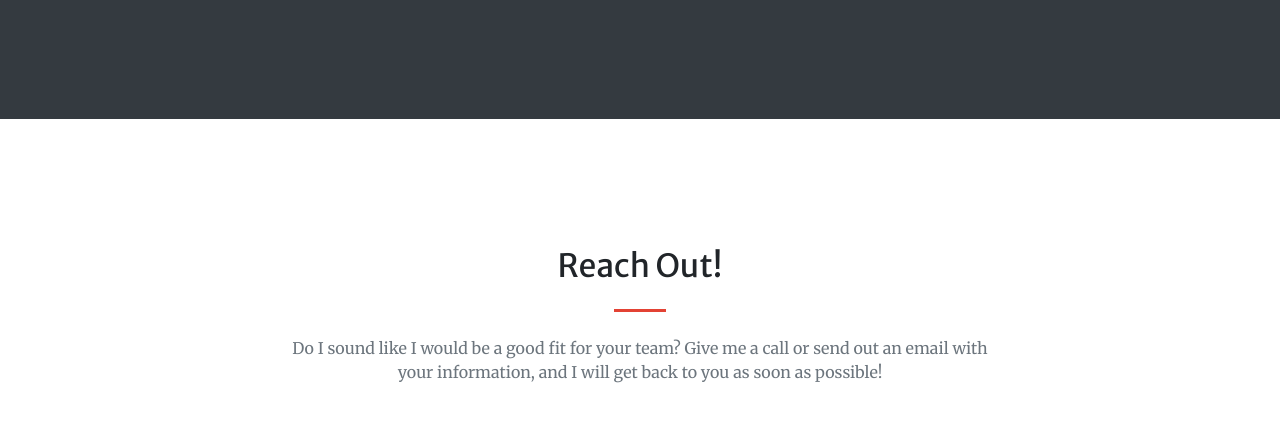
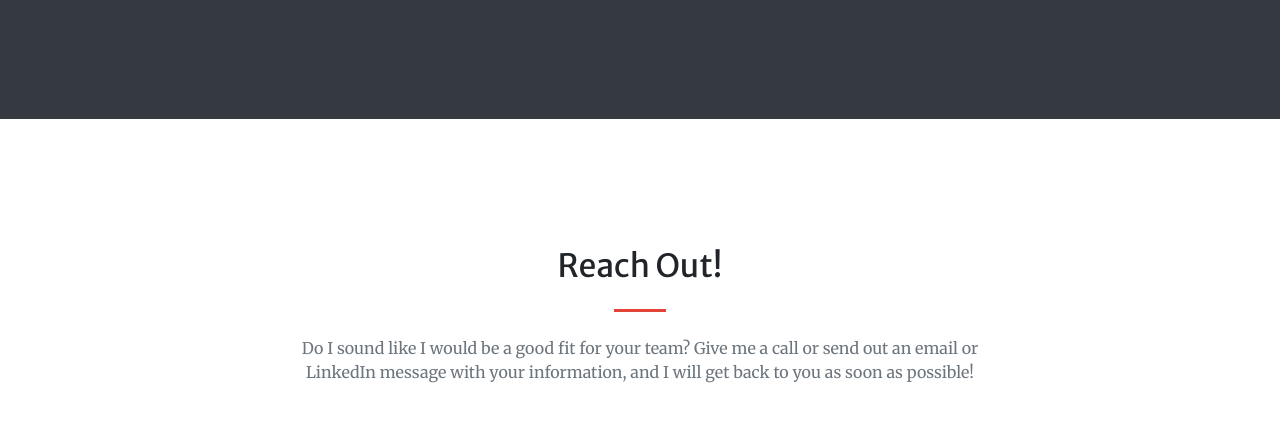
Before and after one commit to jeffjoye/jeffjoye.github.io, a plain HTML site: page index.html in a window 1280 px wide. Shown: the part 2913-3342 px from the top of the page. Drawn offline with nearby package versions, Linux system fonts and the light colour scheme.

Commit message:
Update index.html

```diff
--- a/index.html
+++ b/index.html
@@ -201,7 +201,7 @@
                     <div class="col-lg-8 text-center">
                         <h2 class="mt-0">Reach Out!</h2>
                         <hr class="divider my-4" />
-                        <p class="text-muted mb-5">Do I sound like I would be a good fit for your team? Give me a call or send out an email with your information, and I will get back to you as soon as possible!</p>
+                        <p class="text-muted mb-5">Do I sound like I would be a good fit for your team? Give me a call or send out an email or LinkedIn message with your information, and I will get back to you as soon as possible!</p>
                     </div>
                 </div>
                 <div class="row">
```
